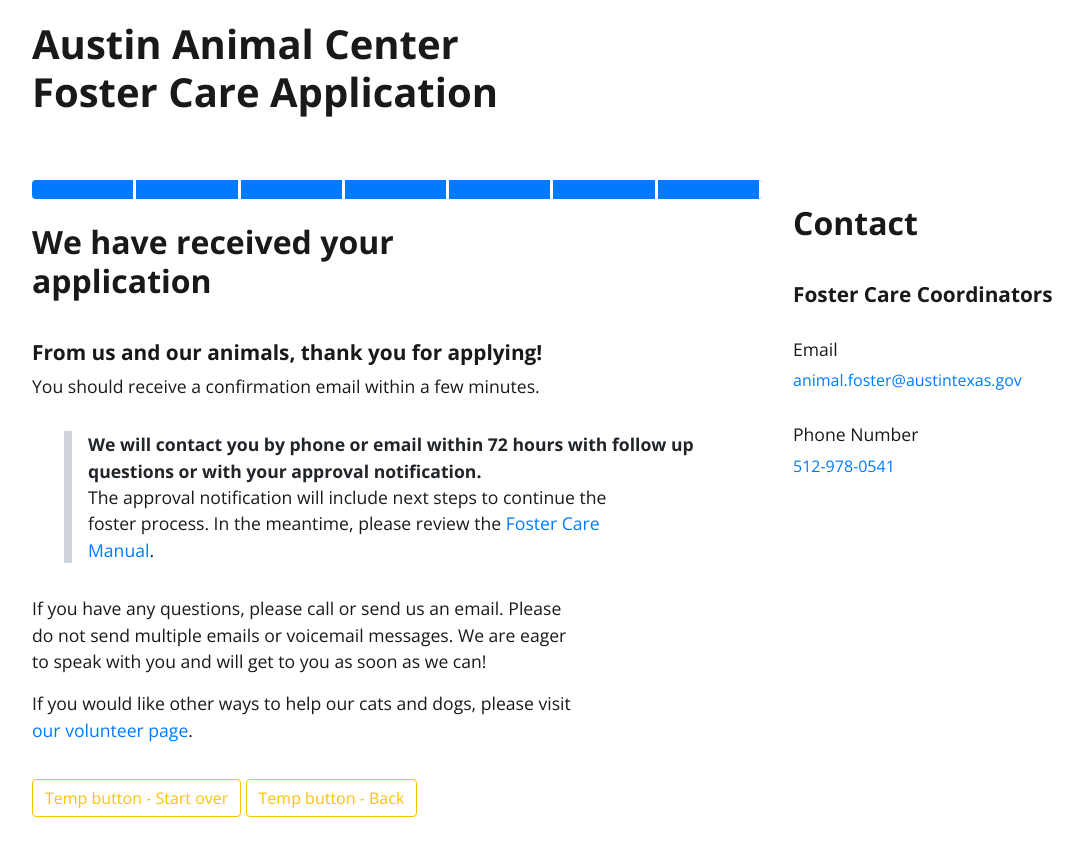
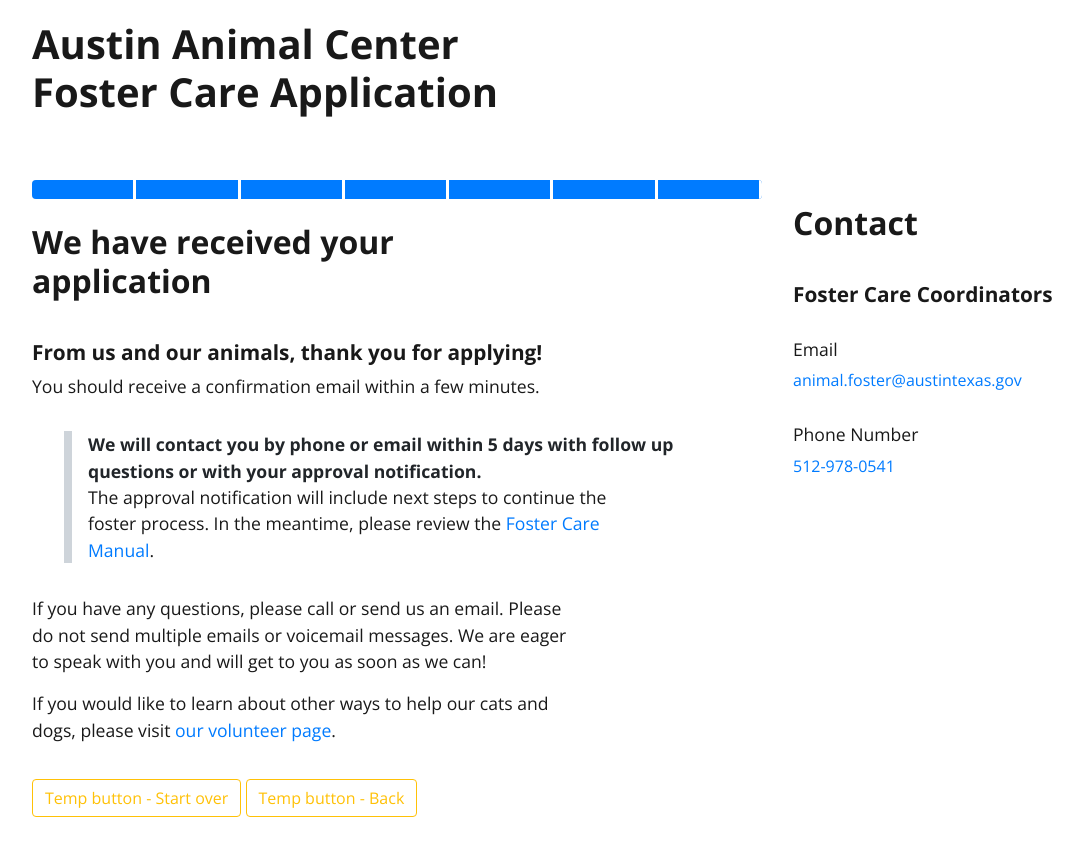
Before and after one commit to cityofaustin/prototypeform, a Jekyll site: the page built from _pages/Confirmation.html, in a window 1280 px wide. Shown: the top 856 px of the page, without its empty margins (53-1136 px from the left). Built offline with Jekyll 4.4.1, drawn with Linux system fonts in a browser that asks for light colours; nearby versions of some CDN libraries.

Commit message:
Response time and grammar change
3 days > 5 days ; "to learn about other ways to help"

```diff
--- a/_pages/Confirmation.html
+++ b/_pages/Confirmation.html
@@ -16,11 +16,11 @@
   <h4>From us and our animals, thank you for applying!</h4>
   <p>You should receive a confirmation email within a few minutes.</p>
   <div class="call-out">
-    <b>We will contact you by phone or email within 72 hours with follow up questions or with your approval notification.</b>
+    <b>We will contact you by phone or email within 5 days with follow up questions or with your approval notification.</b>
     <p>The approval notification will include next steps to continue the foster process. In the meantime, please review the <a href="http://www.austintexas.gov/sites/default/files/files/Animal_Services/Foster_Program_Manual_Sept2017.pdf">Foster Care Manual</a>.</p>
   </div>
   <p>If you have any questions, please call or send us an email. Please do not send multiple emails or voicemail messages. We are eager to speak with you and will get to you as soon as we can!</p>
-  <p>If you would like other ways to help our cats and dogs, please visit <a href="http://www.austintexas.gov/department/volunteer">our volunteer page</a>.</p>
+  <p>If you would like to learn about other ways to help our cats and dogs, please visit <a href="http://www.austintexas.gov/department/volunteer">our volunteer page</a>.</p>
   <a class="btn btn-outline-warning" href="index.html" role="button">Temp button - Start over</a>
   <a class="btn btn-outline-warning" href="Help_info.html" role="button">Temp button - Back</a>
 </form>
```
